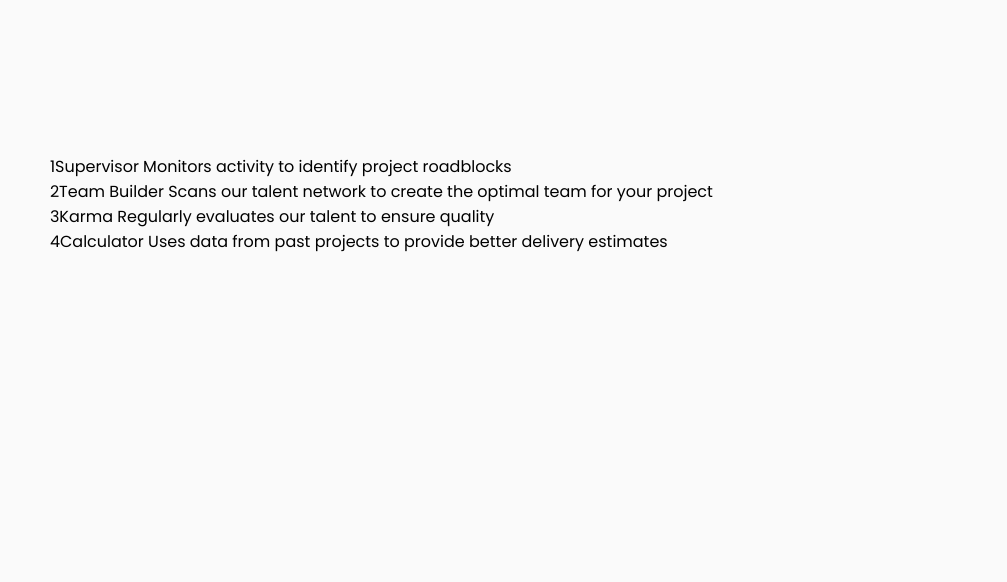
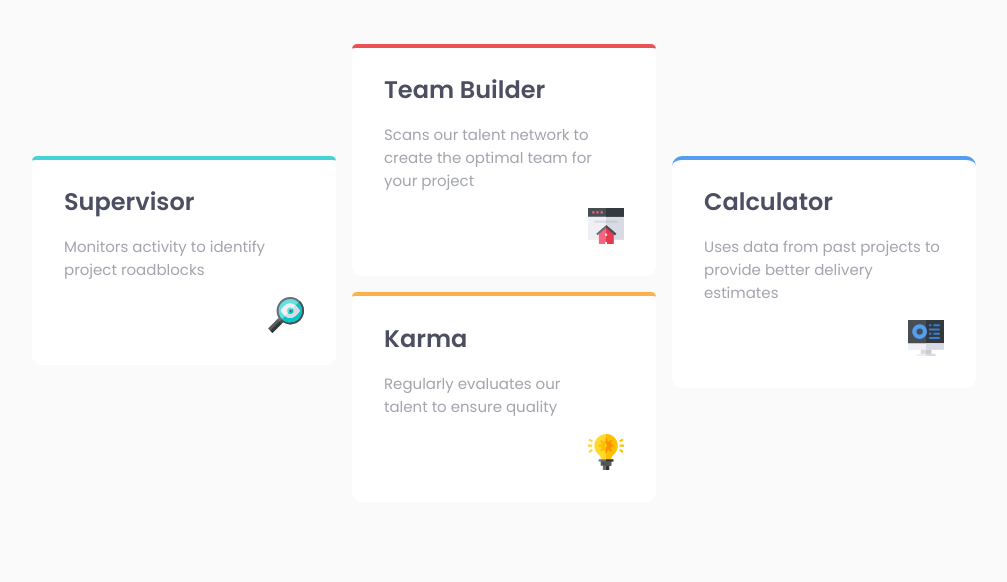
Before and after one commit to PongpolR/four-card-feature-section, a plain HTML site: page index.html in a window 1280 px wide. Shown: the part 233-815 px from the top of the page, without its empty margins (136-1143 px from the left). Drawn offline with Linux system fonts and the light colour scheme.

Commit message:
add icon and justify content

```diff
--- a/index.html
+++ b/index.html
@@ -18,7 +18,7 @@
   <div class="card">
     <header>
       <div class="sub-title">
-        <h2>Reliable, efficient delivery</h2>
+        <h1>Reliable, efficient delivery</h1>
       </div>
       <div class="title">
         <h1>Powered by Technology</h1>
@@ -29,14 +29,33 @@
       </div>
     </header>
     <main>
-      <div>1Supervisor
-        Monitors activity to identify project roadblocks</div>
-      <div>2Team Builder
-        Scans our talent network to create the optimal team for your project</div>
-      <div>3Karma
-        Regularly evaluates our talent to ensure quality</div>
-      <div>4Calculator
-        Uses data from past projects to provide better delivery estimates</div>
+      <div class="left">
+        <div class="supervisor">
+          <h1>Supervisor</h1>
+          <p>Monitors activity to identify project roadblocks</p>
+          <img class="img" src="images/icon-supervisor.svg" alt="supervisor">
+        </div>
+      </div>
+      <div class="center">
+        <div class="team-builder">
+          <h1>Team Builder</h1>
+          <p>Scans our talent network to create the optimal team for your project</p>
+          <img class="img" src="images/icon-team-builder.svg" alt="team-builder">
+        </div>
+        <div class="karma">
+          <h1>Karma</h1>
+          <p>Regularly evaluates our talent to ensure quality</p>
+          <img class="img" src="images/icon-karma.svg" alt="karma">
+        </div>
+      </div>
+      <div class="right">
+        <div class="calculator">
+          <h1>Calculator</h1>
+          <p>Uses data from past projects to provide better delivery estimates</p>
+          <img class="img" src="images/icon-calculator.svg" alt="calculator">
+        </div>
+      </div>
+
     </main>
   </div>
 
--- a/style.css
+++ b/style.css
@@ -5,8 +5,82 @@
   body {
     background: hsl(0, 0%, 98%);
   }
+  h1 {
+    color: hsl(234, 12%, 34%);
+  }
+  p {
+    color: hsl(229, 6%, 66%);
+    font-weight: 400;
+    font-size: 15px;
+  }
+  .title, .sub-title, .header-p {
+    text-align: center;
+  }
+  h1 {
+    font-weight: 600;
+  }
+  .sub-title h1 {
+    font-size: 32px;
+    font-weight: 200;
+    margin-bottom: -1rem;
+  }
+  .left, .center > div, .right {
+    background: white;
+    border-radius: 10px;
+    border-top-left-radius: 5px;
+    border-top-right-radius: 5px;
+  }
+  .left > div, .center > div, .right div {
+    padding: 0.5rem 2rem;
+    padding-bottom: 2rem;
+  }
+  .supervisor {
+    border-top: 4px solid hsl(180, 62%, 55%);
+    border-radius: 5px;
+  }
+  .team-builder {
+    border-top: 4px solid hsl(0, 78%, 62%);
+    border-radius: 10px;
+  }
+  .karma {
+    border-top: 4px solid hsl(34, 97%, 64%);
+    border-radius: 10px;
+  }
+  .karma p {
+    width: 90%;
+  }
+  .calculator {
+    border-top: 4px solid hsl(212, 86%, 64%);
+    border-radius: 10px;
+  }
+  main {
+    margin: 0 auto;
+  }
+  main h1 {
+    font-size: 24px;
+    font-weight: 600;
+  }
+  main p {
+    font-size: 15px;
+  }
+  /* .left .img, .right .img {
+    float:right;
+    margin: 1.5rem 0;
+  }
+  .center .img {
+    display: -webkit-box;
+    margin-left: auto;
+    margin-bottom: 2rem;
+  } */
+  .img {
+    display: -webkit-box;
+    margin-top: 1rem;
+    margin-left: auto;
+  }
+
 }
 
+/* desktop */
 @media (min-width: 376px) {
   body {
     display: flex;
@@ -21,10 +95,35 @@
     margin: 0 auto;
   }
   header {
-    margin-top: 2rem;
-    margin-bottom: 10rem;
+    margin: 2rem 0;
   }
   main {
-    margin-bottom: 20rem;
+    display: flex;
+  }
+  .header-p {
+    width: 40%;
+    margin: 0 auto;
+  }
+  .left {
+    margin-left: 10rem;
+  }
+  .right {
+    margin-right: 10rem;
+  }
+  .left, .right {
+    margin-top: 7rem;
+  }
+  .left, .center, .right {
+    width: 100%;
+    height: 100%;
+  }
+  .center {
+    margin: 0 1rem;
+  }
+  .center div {
+    margin-bottom: 1rem;
+  }
+  .img {
+    width: 15%;
   }
 }
```
